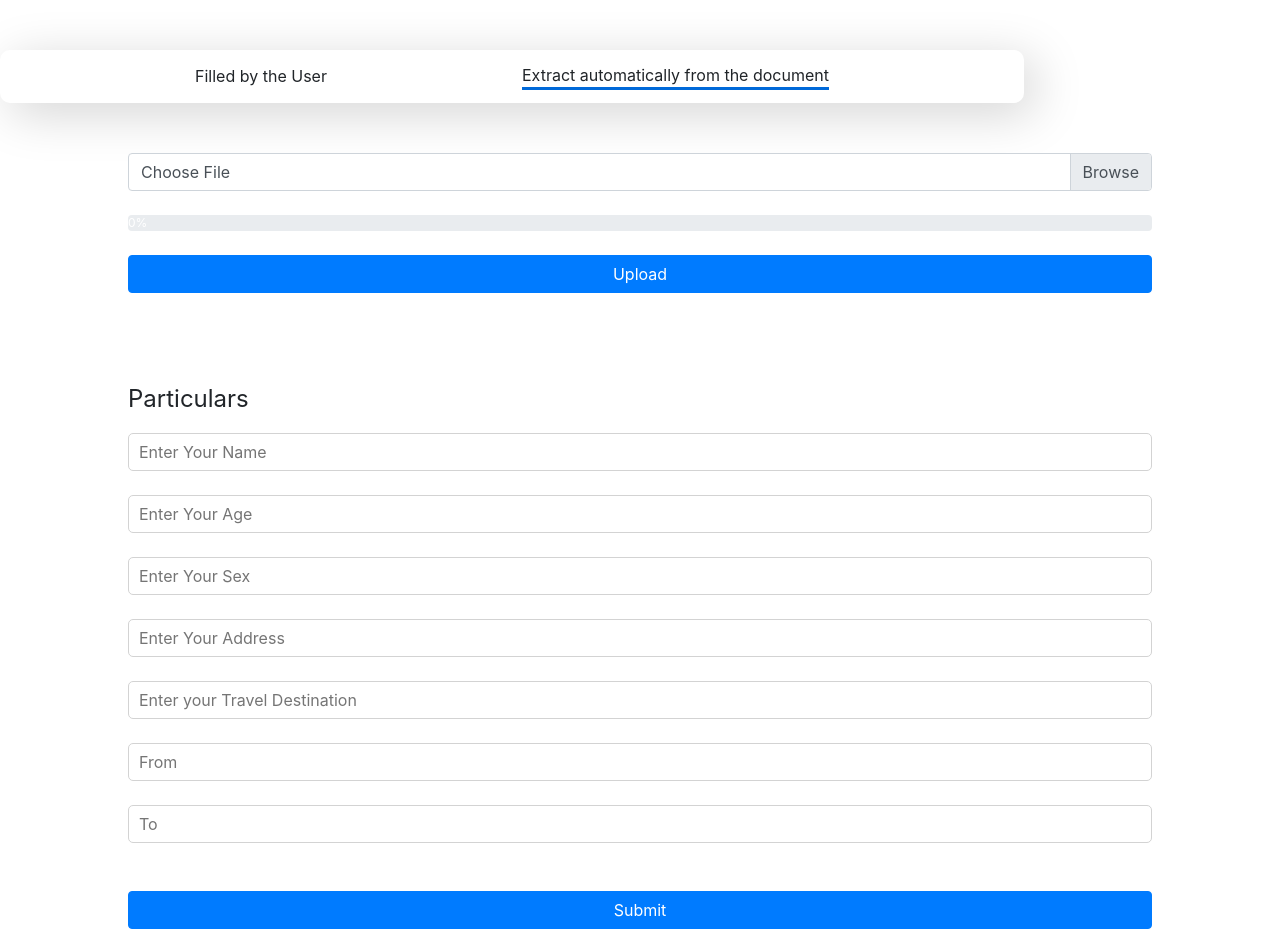
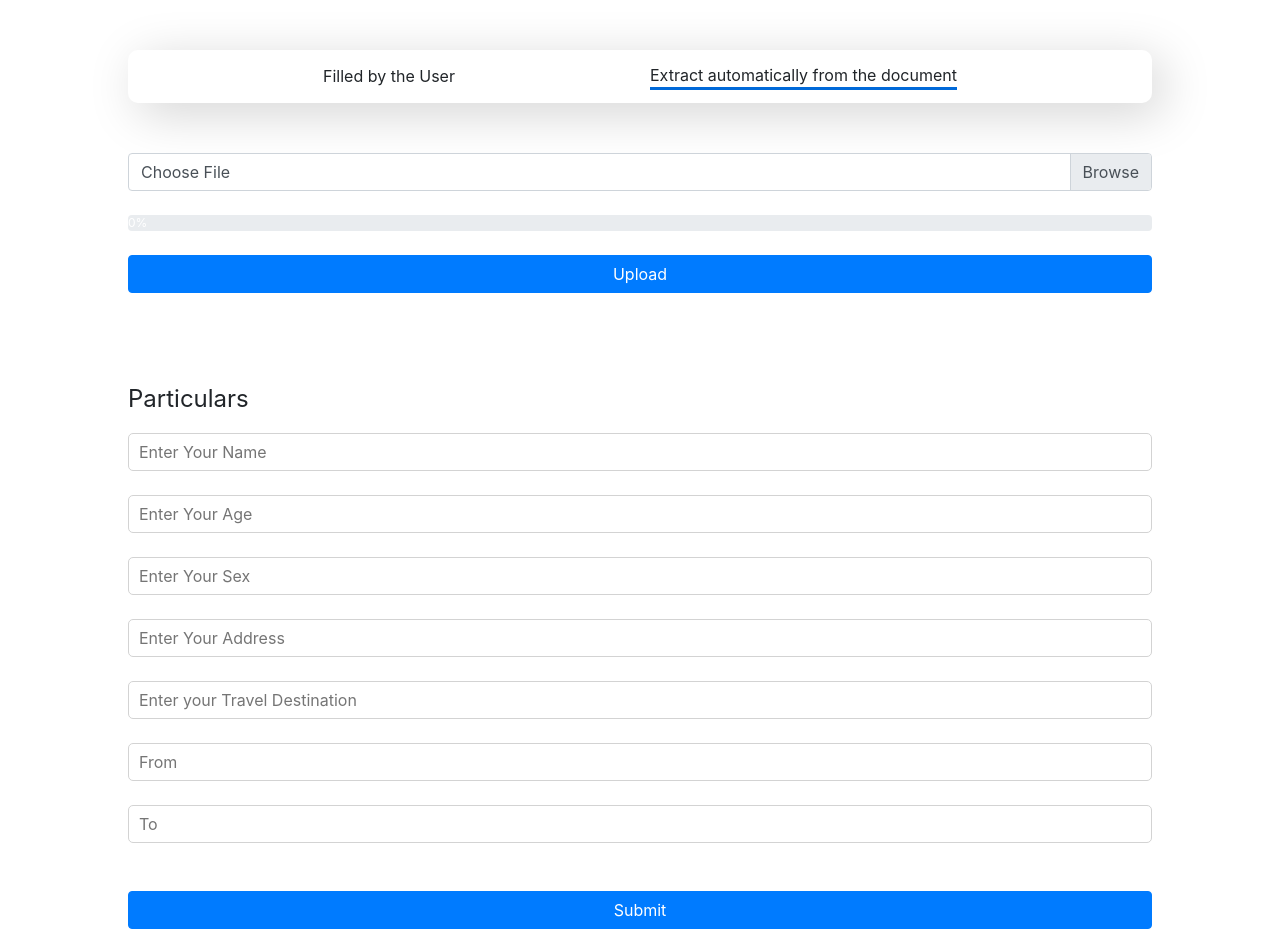
Before and after one commit to TheDa21crj/Travel, a React (Create React App) app in the folder front/: page / in a window 1280 px wide. Built offline with nearby package versions, Linux system fonts and the light colour scheme.

Commit message:
Update Home.css

```diff
--- a/front/src/Pages/Css/Home.css
+++ b/front/src/Pages/Css/Home.css
@@ -1,6 +1,6 @@
 .containerMDIV {
     width: 80%;
-    margin: 50px 0px;
+    margin: 50px 0px 50px 10%;
     display: flex;
     justify-content: space-evenly;
     align-items: center;
@@ -8,6 +8,10 @@
     padding: 1% 0%;
     border-radius: 10px;
     transition: all 0.3s;
+}
+
+.containerMDIV:hover {
+    box-shadow: 10px 10px 50px grey;
 }
 
 .containerMDIV div {
```
